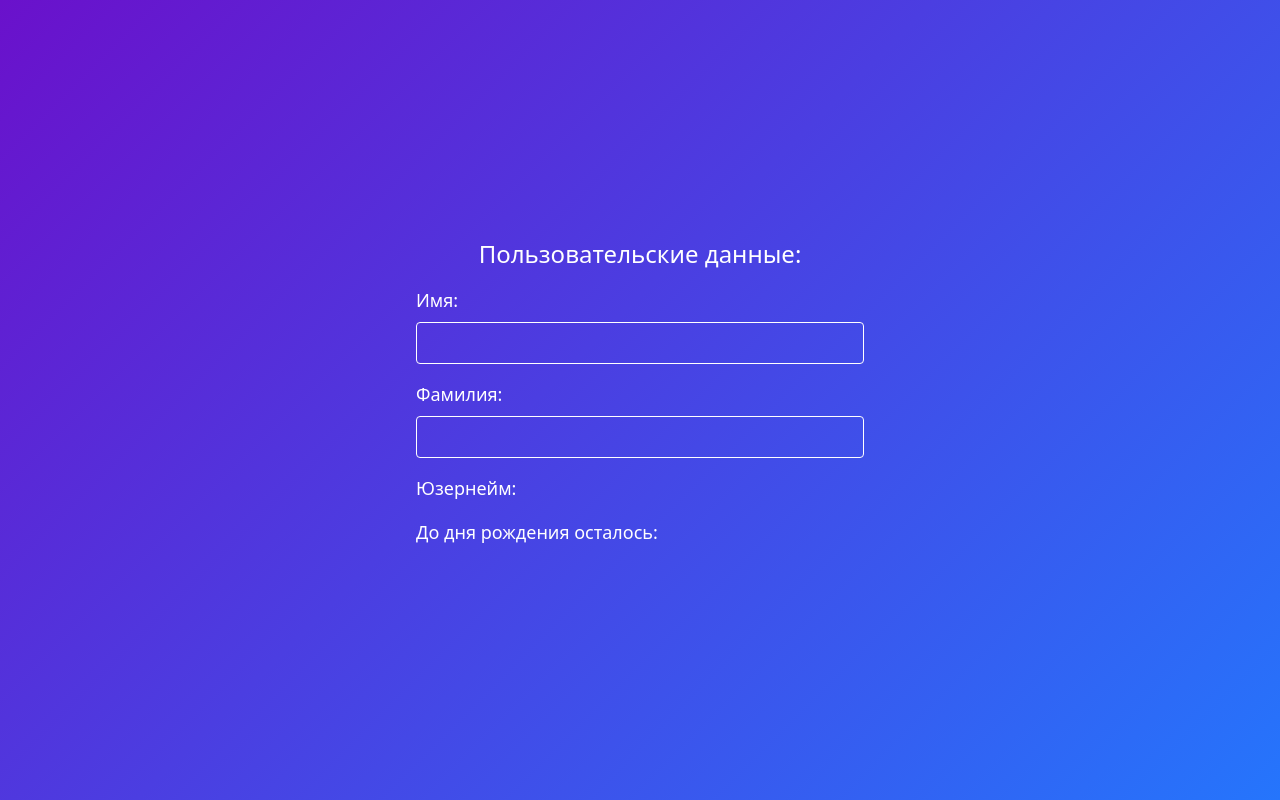
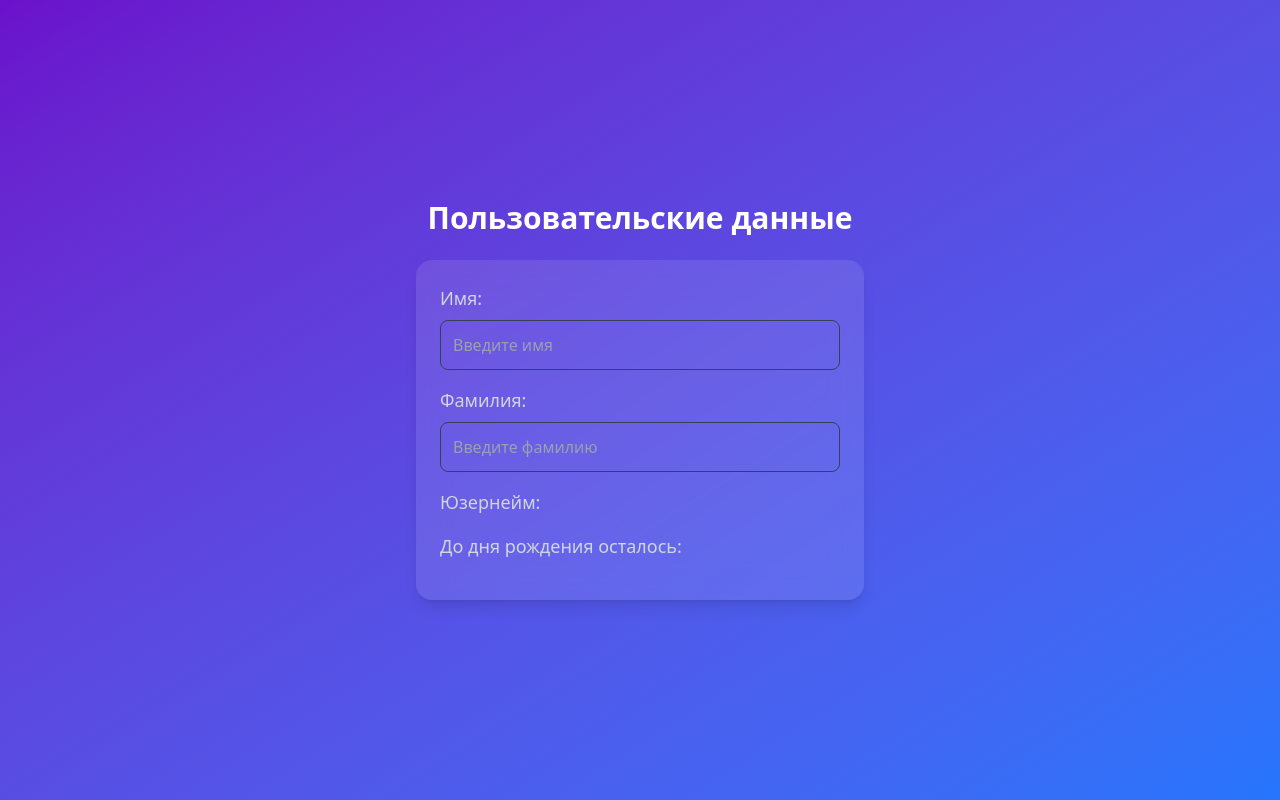
Before and after one commit to 0101Programmer/user_profile_web_app, a Vue app in the folder telegram_web_app/: page /second in a window 1280 px wide. Built offline with nearby package versions, Linux system fonts and the light colour scheme; what v-calendar would draw is missing.

Commit message:
Оформление в едином стиле, с бОльшим использованием TailwindCSS

```diff
--- a/telegram_web_app/src/views/PageForShare.vue
+++ b/telegram_web_app/src/views/PageForShare.vue
@@ -1,42 +1,42 @@
 <template>
-  <div class="p-4 gradient-bg flex flex-col items-center justify-center min-h-screen">
-    <h1 class="text-2xl mb-4">Данные пользователя:</h1>
+  <div class="p-4 bg-gradient-to-br from-[#6a11cb] to-[#2575fc] text-white flex flex-col items-center justify-center min-h-screen">
+    <h1 class="text-3xl font-bold mb-6">Данные пользователя</h1>
 
-    <div class="w-full max-w-md">
+    <!-- Контейнер для данных -->
+    <div class="w-full max-w-md bg-white/10 backdrop-blur-lg rounded-2xl p-6 shadow-lg">
       <!-- Имя -->
       <div class="mb-4">
-        <label class="block text-lg mb-2">Имя:</label>
-        <p class="font-bold">{{ userData.first_name }}</p>
+        <label class="block text-lg mb-2 text-gray-300">Имя:</label>
+        <p class="font-bold text-xl">{{ userData.first_name }}</p>
       </div>
 
       <!-- Фамилия -->
       <div class="mb-4">
-        <label class="block text-lg mb-2">Фамилия:</label>
-        <p class="font-bold">{{ userData.last_name }}</p>
+        <label class="block text-lg mb-2 text-gray-300">Фамилия:</label>
+        <p class="font-bold text-xl">{{ userData.last_name }}</p>
       </div>
 
       <!-- Юзернейм -->
       <div class="mb-4">
-        <label class="block text-lg mb-2">Юзернейм:</label>
-        <p class="font-bold">{{ userData.telegram_username }}</p>
+        <label class="block text-lg mb-2 text-gray-300">Юзернейм:</label>
+        <p class="font-bold text-xl">{{ userData.telegram_username }}</p>
       </div>
 
       <!-- Дней до дня рождения -->
       <div class="mb-4">
-        <label class="block text-lg mb-2">До дня рождения осталось:</label>
-        <p class="font-bold">{{ userData.time_left }}</p>
+        <label class="block text-lg mb-2 text-gray-300">До дня рождения осталось:</label>
+        <p class="font-bold text-xl">{{ userData.time_left }}</p>
       </div>
 
       <!-- Кнопка для копирования ссылки -->
       <div class="mb-4">
         <button
           @click="copyToClipboard(`http://localhost:5175/share_page/${shareLink}`)"
-          class="w-full px-6 py-3 font-bold text-white bg-blue-500 rounded-lg hover:bg-blue-600 transition-colors duration-200"
+          class="w-full px-6 py-3 font-bold text-white bg-gradient-to-r from-purple-500 to-indigo-600 rounded-full shadow-lg hover:scale-105 transition-transform duration-200"
         >
           Поделиться
         </button>
       </div>
-
     </div>
   </div>
 </template>
@@ -75,6 +75,7 @@ const fetchUserData = async () => {
   }
 };
 
+// Метод для копирования ссылки
 const copyToClipboard = async (link: string) => {
   try {
     await navigator.clipboard.writeText(link);
@@ -90,10 +91,3 @@ onMounted(() => {
   fetchUserData();
 });
 </script>
-
-<style scoped>
-.gradient-bg {
-  background: linear-gradient(135deg, #6a11cb, #2575fc);
-  color: white;
-}
-</style>
--- a/telegram_web_app/src/views/SecondPage.vue
+++ b/telegram_web_app/src/views/SecondPage.vue
@@ -1,74 +1,75 @@
 <template>
-  <div class="p-4 gradient-bg flex flex-col items-center justify-center min-h-screen">
-    <h1 class="text-2xl mb-4">Пользовательские данные:</h1>
+  <div class="p-4 bg-gradient-to-br from-[#6a11cb] to-[#2575fc] text-white flex flex-col items-center justify-center min-h-screen">
+    <h1 class="text-3xl font-bold mb-6">Пользовательские данные</h1>
 
     <!-- Контейнер для формы -->
-    <div class="w-full max-w-md">
-
-      <!-- Поле для имени, которое блокируется, если нажата кнопка "поделиться" -->
+    <div class="w-full max-w-md bg-white/10 backdrop-blur-lg rounded-2xl p-6 shadow-lg">
+      <!-- Поле для имени -->
       <div class="mb-4">
-        <label class="block text-lg mb-2">Имя:</label>
+        <label class="block text-lg mb-2 text-gray-300">Имя:</label>
         <input
           type="text"
           v-model="userStore.userFirstName"
           :disabled="userStore.isShared"
-          class="w-full p-2 border rounded"
+          class="w-full p-3 border border-gray-700 rounded-lg bg-transparent text-white placeholder:text-gray-400 focus:outline-none focus:border-purple-500 transition-colors duration-200"
+          placeholder="Введите имя"
         />
       </div>
 
-      <!-- Поле для фамилии, которое блокируется, если нажата кнопка "поделиться" -->
+      <!-- Поле для фамилии -->
       <div class="mb-4">
-        <label class="block text-lg mb-2">Фамилия:</label>
+        <label class="block text-lg mb-2 text-gray-300">Фамилия:</label>
         <input
           type="text"
           v-model="userStore.userLastName"
           :disabled="userStore.isShared"
-          class="w-full p-2 border rounded"
+          class="w-full p-3 border border-gray-700 rounded-lg bg-transparent text-white placeholder:text-gray-400 focus:outline-none focus:border-purple-500 transition-colors duration-200"
+          placeholder="Введите фамилию"
         />
       </div>
 
       <!-- Юзернейм -->
       <div class="mb-4">
-        <label class="block text-lg mb-2">Юзернейм:</label>
-        <p class="font-bold">{{ userStore.telegramUsername }}</p>
+        <label class="block text-lg mb-2 text-gray-300">Юзернейм:</label>
+        <p class="font-bold text-xl">{{ userStore.telegramUsername }}</p>
       </div>
 
       <!-- Дата рождения -->
       <div class="mb-4">
-        <label class="block text-lg mb-2">До дня рождения осталось:</label>
-        <p class="font-bold">{{ userStore.timeLeft }}</p>
+        <label class="block text-lg mb-2 text-gray-300">До дня рождения осталось:</label>
+        <p class="font-bold text-xl">{{ userStore.timeLeft }}</p>
       </div>
 
       <!-- Кнопка "Поделиться" или ссылка на то, чтобы поделиться -->
-      <div v-if="!userStore.isShared">
+      <div v-if="!userStore.isShared" class="mb-4">
         <button
           @click="copyLink"
           v-if="fullName"
-          class="w-full px-6 py-3 font-bold text-white bg-blue-500 rounded-lg hover:bg-blue-600 transition-colors duration-200"
+          class="w-full px-6 py-3 font-bold text-white bg-gradient-to-r from-purple-500 to-indigo-600 rounded-full hover:scale-105 transition-transform duration-200 shadow-lg"
         >
           Поделиться
         </button>
       </div>
       <div v-else class="mb-4">
         <button
-            @click="copyToClipboard(userStore.shareLink)"
-            class="w-full px-6 py-3 font-bold text-white bg-blue-500 rounded-lg hover:bg-blue-600 transition-colors duration-200"
+          @click="copyToClipboard(userStore.shareLink)"
+          class="w-full px-6 py-3 font-bold text-white bg-gradient-to-r from-purple-500 to-indigo-600 rounded-full hover:scale-105 transition-transform duration-200 shadow-lg"
         >
           Скопировать ссылку
         </button>
       </div>
-
     </div>
   </div>
 </template>
 
 <script setup lang="ts">
 import { useUserStore } from '../stores/user';
-import {computed} from "vue";
+import { computed } from 'vue';
 import axios from 'axios';
 
 const userStore = useUserStore();
 
+// Вычисляем заполнены ли поля имя и фамилия для отображения кнопки
 const fullName = computed(() => {
   if (userStore.userFirstName && userStore.userLastName) {
     return `${userStore.userFirstName} ${userStore.userLastName}`;
@@ -76,6 +77,7 @@ const fullName = computed(() => {
   return '';
 });
 
+// Метод для отправки данных на сервер
 const copyLink = async () => {
   try {
     const userData = {
@@ -95,10 +97,10 @@ const copyLink = async () => {
     // Устанавливаем ссылку в хранилище
     userStore.setShareLink(fullLink);
 
-    // Устанавливаем флаг isShared в true
+    // Устанавливаем флаг isShared в true для того, чтобы нельзя было поменять поле имя и фамилия
     userStore.setShared(true);
 
-    console.error('Данные успешно сохранены');
+    console.log('Данные успешно сохранены');
   } catch (error) {
     console.error('Ошибка при сохранении данных:', error);
   }
@@ -115,10 +117,3 @@ const copyToClipboard = async (link: string) => {
   }
 };
 </script>
-
-<style scoped>
-.gradient-bg {
-  background: linear-gradient(135deg, #6a11cb, #2575fc);
-  color: white;
-}
-</style>
--- a/telegram_web_app/src/views/StartPage.vue
+++ b/telegram_web_app/src/views/StartPage.vue
@@ -1,20 +1,20 @@
 <template>
-  <div class="p-4 gradient-bg flex flex-col items-center justify-center min-h-screen">
-    <h1 class="text-3xl mb-6 text-white">Выбери свою дату рождения</h1>
+  <div class="p-4 bg-gradient-to-br from-[#6a11cb] to-[#2575fc] text-white flex flex-col items-center justify-center min-h-screen">
+    <h1 class="text-3xl font-bold mb-6">Выбери свою дату рождения</h1>
 
     <!-- Календарь -->
     <VCalendar
       v-model="birthDate"
       :attributes="attrs"
       @dayclick="onDayClick"
-      class="custom-calendar mt-4 p-4 rounded-lg w-full max-w-[350px] shadow-lg transition-transform hover:scale-105"
+      class="w-full max-w-[350px] p-4 bg-white/10 backdrop-blur-lg border border-gray-700 rounded-2xl shadow-lg transition-transform hover:scale-105"
     />
 
     <!-- Кнопка -->
     <button
       @click="sendBirthDate"
       v-if="isDateSelected"
-      class="mt-6 px-6 py-3 bg-gradient-to-r from-purple-500 to-indigo-600 text-white text-xl font-bold rounded-full shadow-lg hover:scale-105 transition-transform"
+      class="mt-6 px-6 py-3 font-bold text-white bg-gradient-to-r from-purple-500 to-indigo-600 rounded-full shadow-lg hover:scale-105 transition-transform duration-200 max-w-[350px]"
     >
       Продолжить
     </button>
@@ -46,6 +46,7 @@ const birthDate = ref<Date | null>(null);
 // Проверка, выбрана ли дата
 const isDateSelected = computed(() => !!birthDate.value);
 
+// Обработчик выбора даты
 const onDayClick = (day: any) => {
   birthDate.value = day.date; // Явно обновляем значение birthDate
 };
@@ -76,23 +77,3 @@ const sendBirthDate = async () => {
   }
 };
 </script>
-
-<style scoped>
-.gradient-bg {
-  background: linear-gradient(135deg, #6a11cb, #2575fc);
-  color: white;
-}
-
-.custom-calendar {
-  background: rgba(255, 255, 255, 0.1); /* Полупрозрачный фон */
-  backdrop-filter: blur(10px); /* Размытие */
-  border: 2px solid rgba(255, 255, 255, 0.2); /* Светлая граница */
-  border-radius: 16px; /* Скругленные углы */
-  box-shadow: 0 4px 12px rgba(0, 0, 0, 0.2); /* Тень */
-  transition: transform 0.3s ease; /* Анимация увеличения */
-}
-
-.custom-calendar:hover {
-  transform: scale(1.05); /* Эффект увеличения при наведении */
-}
-</style>
--- a/telegram_web_app/src/views/UserNotFondPage.vue
+++ b/telegram_web_app/src/views/UserNotFondPage.vue
@@ -1,17 +1,8 @@
 <template>
-  <div class="p-4 gradient-bg flex flex-col items-center justify-center min-h-screen">
-    <h1 class="text-2xl mb-4">Пользователь не найден</h1>
-    <p class="text-lg">Пожалуйста, проверьте корректность ссылки.</p>
+  <div class="p-4 bg-gradient-to-br from-[#6a11cb] to-[#2575fc] text-white flex flex-col items-center justify-center min-h-screen">
+    <h1 class="text-3xl font-bold mb-6">Пользователь не найден</h1>
+    <p class="text-lg text-gray-300 text-center max-w-md">
+      Пожалуйста, проверьте корректность ссылки или попробуйте позже.
+    </p>
   </div>
 </template>
-
-<script setup lang="ts">
-
-</script>
-
-<style scoped>
-.gradient-bg {
-  background: linear-gradient(135deg, #6a11cb, #2575fc);
-  color: white;
-}
-</style>
```
